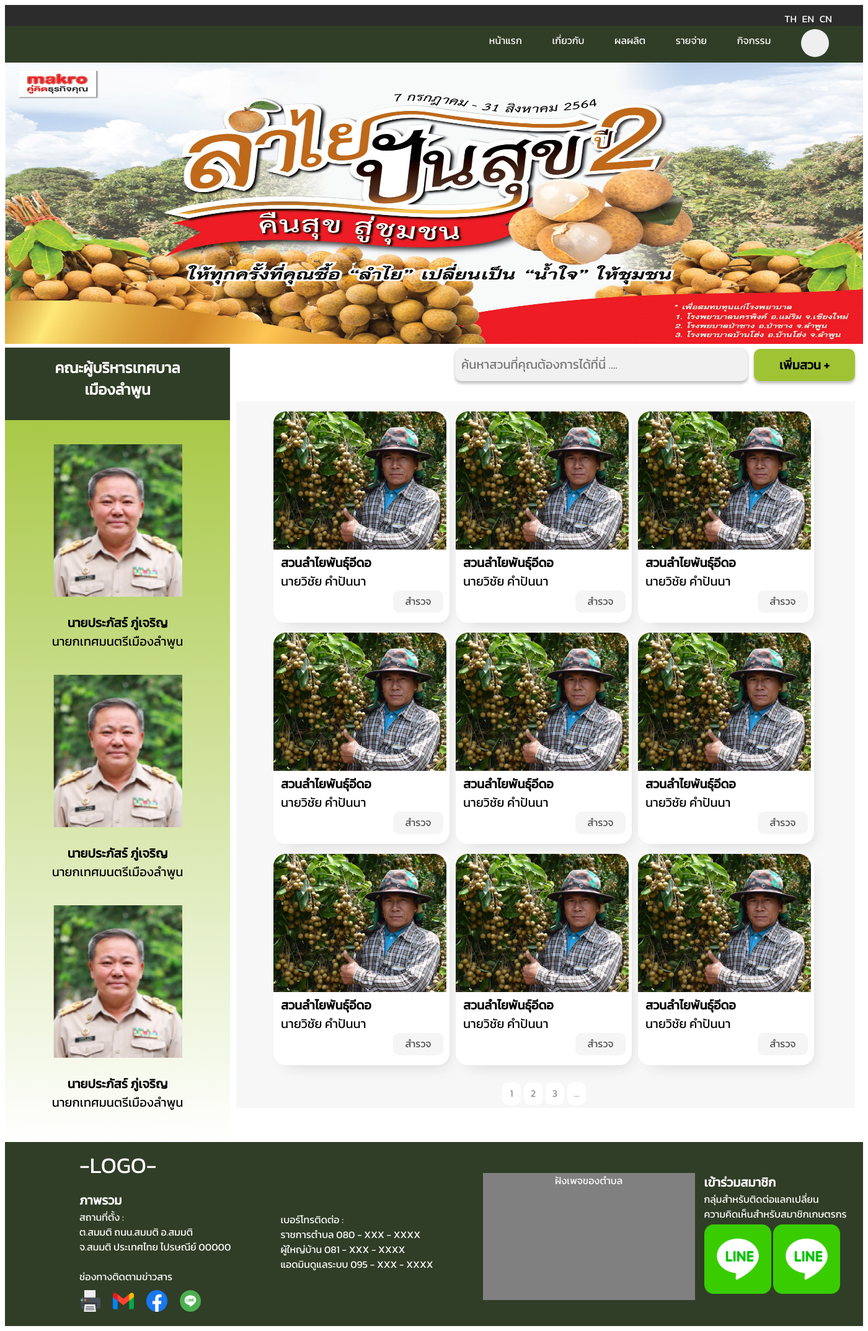
After one commit to noontts/Agricultural-Projects-DII, a PHP site: page /Agricultural_page.html in a window 1400 px wide. The commit adds this page. Shown: the whole page at 62% size. Run offline with PHP 8.4, Linux system fonts and the light colour scheme.

Commit message:
add Agricultural page

```diff
--- /dev/null
+++ b/Agricultural_page.html
@@ -0,0 +1,219 @@
+<!DOCTYPE html>
+<html lang="en">
+<head>
+    <meta charset="UTF-8">
+    <meta http-equiv="X-UA-Compatible" content="IE=edge">
+    <meta name="viewport" content="width=device-width, initial-scale=1.0">
+    <title>Document</title>
+    <link type="text/css" rel="stylesheet" href="css/main.css">
+    <link type="text/css" rel="stylesheet" href="css/Agricultural_page.css">
+    <link rel="stylesheet" href="https://fonts.googleapis.com/css?family=Kanit">
+</head>
+<body>
+    <div class="navbar">
+        <div class="lang">
+          <ul class="lang">
+            <li><a href="">TH</a></li>
+            <li><a href="">EN</a></li>
+            <li><a href="">CN</a></li>
+          </ul>
+        </div>
+        <div class="menu">
+              <ul>
+                  <li><a href="">หน้าแรก</a></li>
+                  <li><a href="">เกี่ยวกับ</a></li>
+                  <li><a href="">ผลผลิต</a></li>
+                  <li><a href="">รายจ่าย</a></li>
+                  <li><a href="">กิจกรรม</a></li>
+                  <li><button class="miniProfile"></button></li>
+              </ul>
+            </div>
+      </div>
+      <div class="slideshow">
+        <img src="/Picture/pic5.jpg" alt="">
+      </div>
+      <div class="information-section">
+        <div class="information-content">
+            <div class="government">
+                <div class="header-gov">
+                    คณะผู้บริหารเทศบาล<br>เมืองลำพูน
+                </div>
+                <div class="profile-gov" style="margin-top: 38px;">
+                    <img src="/Picture/profile.png"><br>
+                    <div class="name-gov">
+                        <span style="font-weight: bold;">นายประภัสร์  ภู่เจริญ<br></span>
+                        นายกเทศมนตรีเมืองลำพูน
+                    </div>
+                </div>
+                <div class="profile-gov" style="margin-top: 38px;">
+                    <img src="/Picture/profile.png"><br>
+                    <div class="name-gov">
+                        <span style="font-weight: bold;">นายประภัสร์  ภู่เจริญ<br></span>
+                        นายกเทศมนตรีเมืองลำพูน
+                    </div>
+                </div>
+                <div class="profile-gov" style="margin-top: 38px;">
+                    <img src="/Picture/profile.png"><br>
+                    <div class="name-gov">
+                        <span style="font-weight: bold;">นายประภัสร์  ภู่เจริญ<br></span>
+                        นายกเทศมนตรีเมืองลำพูน
+                    </div>
+                </div>
+            </div>
+            <div class="gardener">
+                <div class="search-bar">
+                    <div class="search">
+                        <input type="text" name="" placeholder="ค้นหาสวนที่คุณต้องการได้ที่นี่ ....">
+                        <input type="button" class="button" value="เพิ่มสวน +">
+                    </div>
+                </div>
+                <div class="gardener-content">
+                    <div class="gardener-profile">
+                        <div class="gardener-1">
+                            <div class="gardener-1-1">
+                                <div class="gardener-card">
+                                    <img src="/Picture/profile-card.png">
+                                    <div class="gardener-container">
+                                        <span>สวนลำไยพันธุ์อีดอ<br></span>
+                                        นายวิชัย คำปันนา<br>
+                                        <a href="#"><div class="gardener-button">สำรวจ</div></a>
+                                    </div>
+                                </div>
+                            </div>
+                            <div class="gardener-1-2">
+                                <div class="gardener-card">
+                                    <img src="/Picture/profile-card.png">
+                                    <div class="gardener-container">
+                                        <span>สวนลำไยพันธุ์อีดอ<br></span>
+                                        นายวิชัย คำปันนา<br>
+                                        <a href="#"><div class="gardener-button">สำรวจ</div></a>
+                                    </div>
+                                </div>
+                            </div>
+                            <div class="gardener-1-3">
+                                <div class="gardener-card">
+                                    <img src="/Picture/profile-card.png">
+                                    <div class="gardener-container">
+                                        <span>สวนลำไยพันธุ์อีดอ<br></span>
+                                        นายวิชัย คำปันนา<br>
+                                        <a href="#"><div class="gardener-button">สำรวจ</div></a>
+                                    </div>
+                                </div>
+                            </div>
+                        </div>
+                        <div class="gardener-2">
+                            <div class="gardener-2-1">
+                                <div class="gardener-card">
+                                <img src="/Picture/profile-card.png">
+                                <div class="gardener-container">
+                                    <span>สวนลำไยพันธุ์อีดอ<br></span>
+                                    นายวิชัย คำปันนา<br>
+                                    <a href="#"><div class="gardener-button">สำรวจ</div></a>
+                                </div>
+                            </div></div>
+                            <div class="gardener-2-2">
+                                <div class="gardener-card">
+                                    <img src="/Picture/profile-card.png">
+                                    <div class="gardener-container">
+                                        <span>สวนลำไยพันธุ์อีดอ<br></span>
+                                        นายวิชัย คำปันนา<br>
+                                        <a href="#"><div class="gardener-button">สำรวจ</div></a>
+                                    </div>
+                                </div>
+                            </div>
+                            <div class="gardener-2-3">
+                                <div class="gardener-card">
+                                    <img src="/Picture/profile-card.png">
+                                    <div class="gardener-container">
+                                        <span>สวนลำไยพันธุ์อีดอ<br></span>
+                                        นายวิชัย คำปันนา<br>
+                                        <a href="#"><div class="gardener-button">สำรวจ</div></a>
+                                    </div>
+                                </div>
+                            </div>
+                        </div>
+                        <div class="gardener-3">
+                            <div class="gardener-3-1">
+                                <div class="gardener-card">
+                                    <img src="/Picture/profile-card.png">
+                                    <div class="gardener-container">
+                                        <span>สวนลำไยพันธุ์อีดอ<br></span>
+                                        นายวิชัย คำปันนา<br>
+                                        <a href="#"><div class="gardener-button">สำรวจ</div></a>
+                                    </div>
+                                </div>
+                            </div>
+                            <div class="gardener-3-2">
+                                <div class="gardener-card">
+                                    <img src="/Picture/profile-card.png">
+                                    <div class="gardener-container">
+                                        <span>สวนลำไยพันธุ์อีดอ<br></span>
+                                        นายวิชัย คำปันนา<br>
+                                        <a href="#"><div class="gardener-button">สำรวจ</div></a>
+                                    </div>
+                                </div>
+                            </div>
+                            <div class="gardener-3-3">
+                                <div class="gardener-card">
+                                    <img src="/Picture/profile-card.png">
+                                    <div class="gardener-container">
+                                        <span>สวนลำไยพันธุ์อีดอ<br></span>
+                                        นายวิชัย คำปันนา<br>
+                                        <a href="#"><div class="gardener-button">สำรวจ</div></a>
+                                    </div>
+                                </div>
+                            </div>
+                        </div>
+                        <div class="nav-num">
+                            <a href="#"><div class="num-1">1</div></a>
+                            <a href="#"><div class="num-1">2</div></a>
+                            <a href="#"><div class="num-1">3</div></a>
+                            <a href="#"><div class="num-1">...</div></a>
+                        </div>
+                    </div>
+                </div>
+            </div>
+        </div>
+      </div>
+      <div class="footer">
+        <div class="footer-1">
+          <div class="footer-1-1">
+            -LOGO-
+          </div>
+          <div class="footer-1-2">
+            <span style="font-size:20px; font-weight: bold;">ภาพรวม<br></span>
+            สถานที่ตั้ง : <br>
+            ต.สมมติ ถนน.สมมติ อ.สมมติ<br>
+            จ.สมมติ ประเทศไทย ไปรษณีย์ 00000<br><br>
+          </div>
+          <div class="footer-1-3">
+           ช่องทางติดตามข่าวสาร
+          </div>
+          <div class="footer-1-4">
+            <a href="#"><img src="/Picture/printer.png"></a>
+            <a href="#"><img src="/Picture/gmail.png"></a>
+            <a href="#"><img src="/Picture/facebook.png"></a>
+            <a href="#"><img src="/Picture/line.png"></a>
+          </div>
+        </div>
+        <div class="footer-2">
+          เบอร์โทรติดต่อ : <br>
+          ราชการตำบล 080 - XXX - XXXX<br>
+          ผู้ใหญ่บ้าน 081 - XXX - XXXX<br>
+          แอดมินดูแลระบบ 095 - XXX - XXXX<br>
+        </div>
+        <div class="footer-3">
+          <div class="footer-3-1">ฝังเพจของตำบล</div>
+          <div class="footer-3-2">
+            <span style="font-size:20px; font-weight: bold;">เข้าร่วมสมาชิก<br></span>
+            กลุ่มสำหรับติดต่อแลกเปลี่ยน<br>
+            ความคิดเห็นสำหรับสมาชิกเกษตรกร
+            <div class="footer-3-3">
+              <img src="/Picture/line2.png">
+              <img src="/Picture/line2.png">
+            </div>
+          </div>
+        </div>
+      </div>
+</body>
+</html>
--- /dev/null
+++ b/css/Agricultural_page.css
@@ -0,0 +1,147 @@
+.information-content{
+    display: flex;
+}
+.government{
+    width: 363px;
+    height: 1282px;
+    background-image: linear-gradient(#A0C334, #FFFF);
+}
+.header-gov{
+    width: 363px;
+    height: 102px;
+    background-color: #303E27;
+    color: white;
+    text-align: center;
+    font-size: 24px;
+    font-weight: bold;
+    padding-top: 15px;
+}
+.slideshow{
+    margin-top: 0;
+}
+.profile-gov{
+    text-align: center;
+}
+.profile-gov img{
+    width: 208px;
+    height: 247px;
+}
+.name-gov{
+    margin-top: 21px;
+    font-size: 20px;
+}
+.search{
+    margin-left: 363px;
+    display: flex;
+}
+input[type=text]{
+    width: 460px;
+    height: 52px;
+    border: 0px;
+    background-color: #F1F1F1;
+    box-shadow: 0px 4px 4px rgba(0, 0, 0, 0.25);
+    border-radius: 10px;
+    padding-left: 10px;
+    font-weight: 400;
+    font-size: 20px;
+    line-height: 24px;
+}
+.button{
+    width: 163px;
+    height: 52px;
+    margin: 2px 0 0 10px;
+    background-color: #A0C334;
+    color: black;
+    border-radius: 10px;
+    box-shadow: 0px 4px 4px rgba(0, 0, 0, 0.25);
+    border: 0px;
+    font-weight: 700;
+    font-size: 20px;
+    line-height: 24px;
+}
+.button:hover{
+    color: white;
+}
+.gardener-content{
+    background-color: #F7F7F7;
+    margin-left: 10px;
+}
+.gardener-card{
+    width: 284px;
+    height: 341px;
+    box-shadow: 8px 12px 24px -12px rgba(0, 0, 0, 0.15);
+    border-radius: 20px;
+    background-color: #FFFF;
+}
+.gardener-container{
+    padding-left: 12px;
+    text-align: left;
+    font-size: 20px;
+}
+.gardener-container span{
+    font-weight: bold;
+}
+.gardener-card img{
+    width: 279px;
+    height: 223px;
+}
+.gardener-button{
+    margin-left: auto;
+    margin-right: 10px;
+    padding-top: 5px;
+    text-align: center;
+    width: 81px;
+    height: 31px;
+    background-color: #F5F5F5;
+    border-radius: 10px;
+}
+.gardener-container a{
+    text-decoration: none;
+    color: #494949;
+    font-size: 16px;
+}
+.nav-num{
+    display: flex;
+    justify-content: center;
+}
+.num-1,.num-2,.num-3,.num-4{
+    width: 30px;
+    height: 31px;
+    background-color: #FFFF;
+    text-align: center;
+    margin-right: 5px;
+    margin-bottom: 5px;
+    border-radius: 10px;
+    padding-top: 5px;
+}
+.nav-num a{
+    text-decoration: none;
+    color: #8D8D8D;
+}
+.nav-num a:hover{
+    text-decoration: none;
+    color: black;
+}
+.gardener-1,.gardener-2,.gardener-3{
+    display: flex;
+    margin-top: 16px;
+}
+.gardener-1{
+    margin-top: 33px;
+    padding-top: 16px;
+}
+.gardener-3{
+    margin-bottom: 28px;
+}
+.gardener-1-1,.gardener-1-2,.gardener-1-3{
+    margin-right: 10px;
+}
+.gardener-2-1,.gardener-2-2,.gardener-2-3{
+    margin-right: 10px;
+}
+.gardener-3-1,.gardener-3-2,.gardener-3-3{
+    margin-right: 10px;
+}
+.gardener-1-1,.gardener-2-1,.gardener-3-1{
+    margin-left: 60px;
+}
--- a/css/main.css
+++ b/css/main.css
@@ -200,7 +200,9 @@ li{
   background-color: #303E27;
   color: white;
   padding-top: 10px;
-  padding-left: 120px;
+}
+.footer-1{
+  margin-left: 120px;
 }
 .footer-1-1{
   font-size: 36px;
```
Also changed, not shown: Picture/profile-card.png (added), Picture/profile.png (added).
